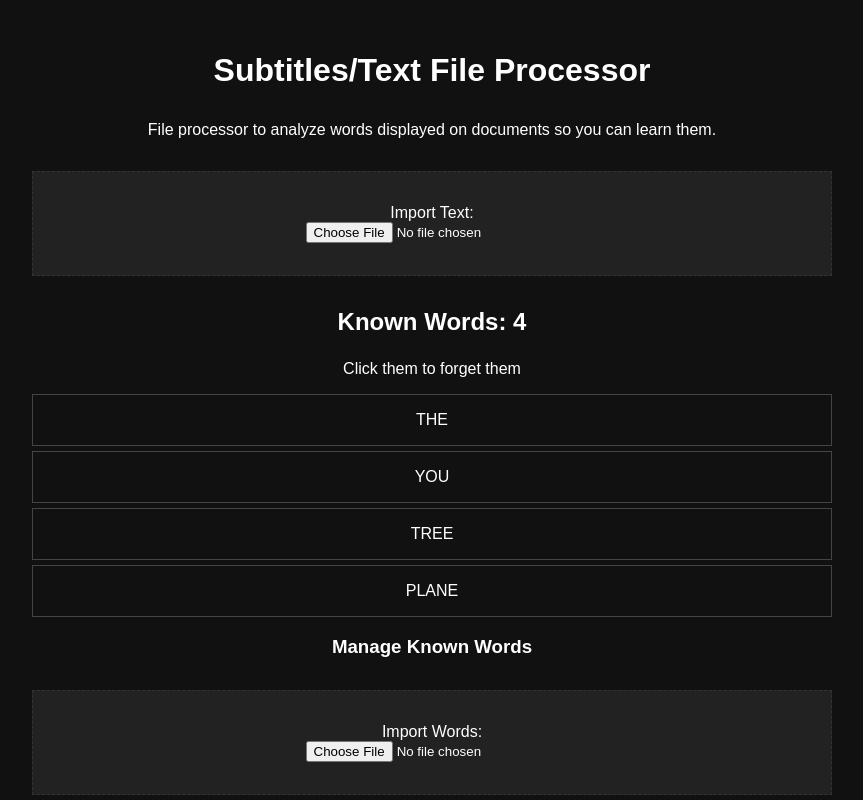
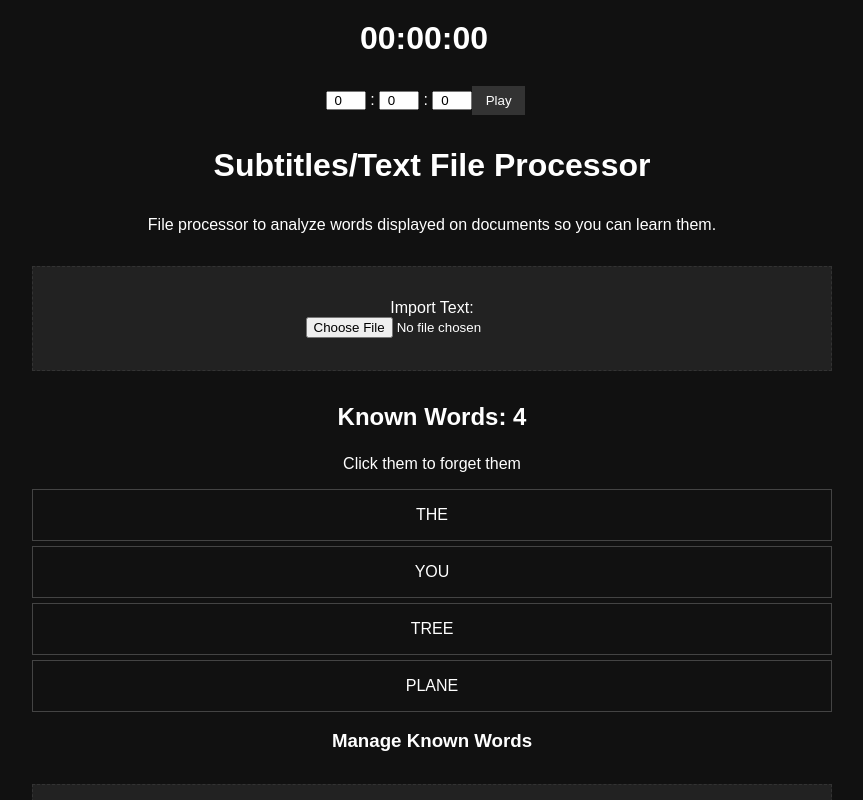
Before and after one commit to jorgetutor/vocabulary-analyzer, a Vue app: page / in a window 1280 px wide. Shown: the top 800 px of the page, without its empty margins (208-1071 px from the left). Built offline with nearby package versions, Linux system fonts and the light colour scheme.

Commit message:
Add word player component

```diff
--- a/src/App.vue
+++ b/src/App.vue
@@ -1,5 +1,6 @@
 <template>
   <div class="app">
+    <WordPlayer :words="knownWords" />
     <h1>Subtitles/Text File Processor</h1>
     <div>File processor to analyze words displayed on documents so you can learn them.</div>
     <div class="import">Import Text: <br /><input type="file" @change="handleFileUpload" accept=".srt,.txt,.sub,.md" /></div>
@@ -34,6 +35,7 @@
 
 <script setup>
 import { ref, onMounted } from 'vue'
+import WordPlayer from './components/WordPlayer.vue'
 import phrasalVerbs from './data/phrasalVerbs.json'
 import defaultKnownWords from './data/defaultKnownWords.json'
 
--- /dev/null
+++ b/src/components/WordPlayer.vue
@@ -0,0 +1,124 @@
+<template>
+  <div class="word-player">
+    <div class="display">
+      <span class="timer">{{ displayTime }}</span>
+      <span class="word">{{ currentWord }}</span>
+    </div>
+    <div class="controls">
+      <template v-if="!isPlaying">
+        <input type="number" v-model.number="hours" min="0" /> :
+        <input type="number" v-model.number="minutes" min="0" max="59" /> :
+        <input type="number" v-model.number="seconds" min="0" max="59" />
+      </template>
+      <button @click="isPlaying ? stop() : start()">
+        {{ isPlaying ? 'Stop' : 'Play' }}
+      </button>
+    </div>
+  </div>
+</template>
+
+<script setup>
+import { ref, computed } from 'vue'
+
+const props = defineProps({
+  words: {
+    type: Array,
+    default: () => []
+  }
+})
+
+const hours = ref(0)
+const minutes = ref(0)
+const seconds = ref(0)
+
+const totalSeconds = ref(0)
+let timer = null
+let elapsed = 0
+
+const currentWord = ref('')
+let shuffled = []
+let index = 0
+
+const isPlaying = ref(false)
+
+const displayTime = computed(() => {
+  const h = isPlaying.value
+    ? Math.floor(totalSeconds.value / 3600)
+    : hours.value
+  const m = isPlaying.value
+    ? Math.floor((totalSeconds.value % 3600) / 60)
+    : minutes.value
+  const s = isPlaying.value
+    ? totalSeconds.value % 60
+    : seconds.value
+  const pad = (n) => String(n).padStart(2, '0')
+  return `${pad(h)}:${pad(m)}:${pad(s)}`
+})
+
+function shuffle(array) {
+  const arr = [...array]
+  for (let i = arr.length - 1; i > 0; i--) {
+    const j = Math.floor(Math.random() * (i + 1))
+    ;[arr[i], arr[j]] = [arr[j], arr[i]]
+  }
+  return arr
+}
+
+function start() {
+  const initial = hours.value * 3600 + minutes.value * 60 + seconds.value
+  if (initial <= 0) return
+  totalSeconds.value = initial
+  isPlaying.value = true
+  shuffled = shuffle(props.words)
+  index = 0
+  elapsed = 0
+  currentWord.value = shuffled[index] || ''
+
+  timer = setInterval(() => {
+    if (totalSeconds.value > 0) {
+      totalSeconds.value--
+      elapsed++
+      if (elapsed % 5 === 0 && shuffled.length > 0) {
+        index++
+        if (index >= shuffled.length) {
+          shuffled = shuffle(props.words)
+          index = 0
+        }
+        currentWord.value = shuffled[index]
+      }
+    } else {
+      stop()
+    }
+  }, 1000)
+}
+
+function stop() {
+  clearInterval(timer)
+  timer = null
+  isPlaying.value = false
+  hours.value = Math.floor(totalSeconds.value / 3600)
+  minutes.value = Math.floor((totalSeconds.value % 3600) / 60)
+  seconds.value = totalSeconds.value % 60
+}
+</script>
+
+<style scoped>
+.word-player {
+  margin-bottom: 2em;
+}
+.display {
+  font-size: 2em;
+  margin-bottom: 0.5em;
+}
+.timer {
+  font-weight: bold;
+  margin-right: 0.5em;
+}
+.word {
+  text-transform: uppercase;
+}
+.controls input {
+  width: 3em;
+  text-align: center;
+}
+</style>
```
